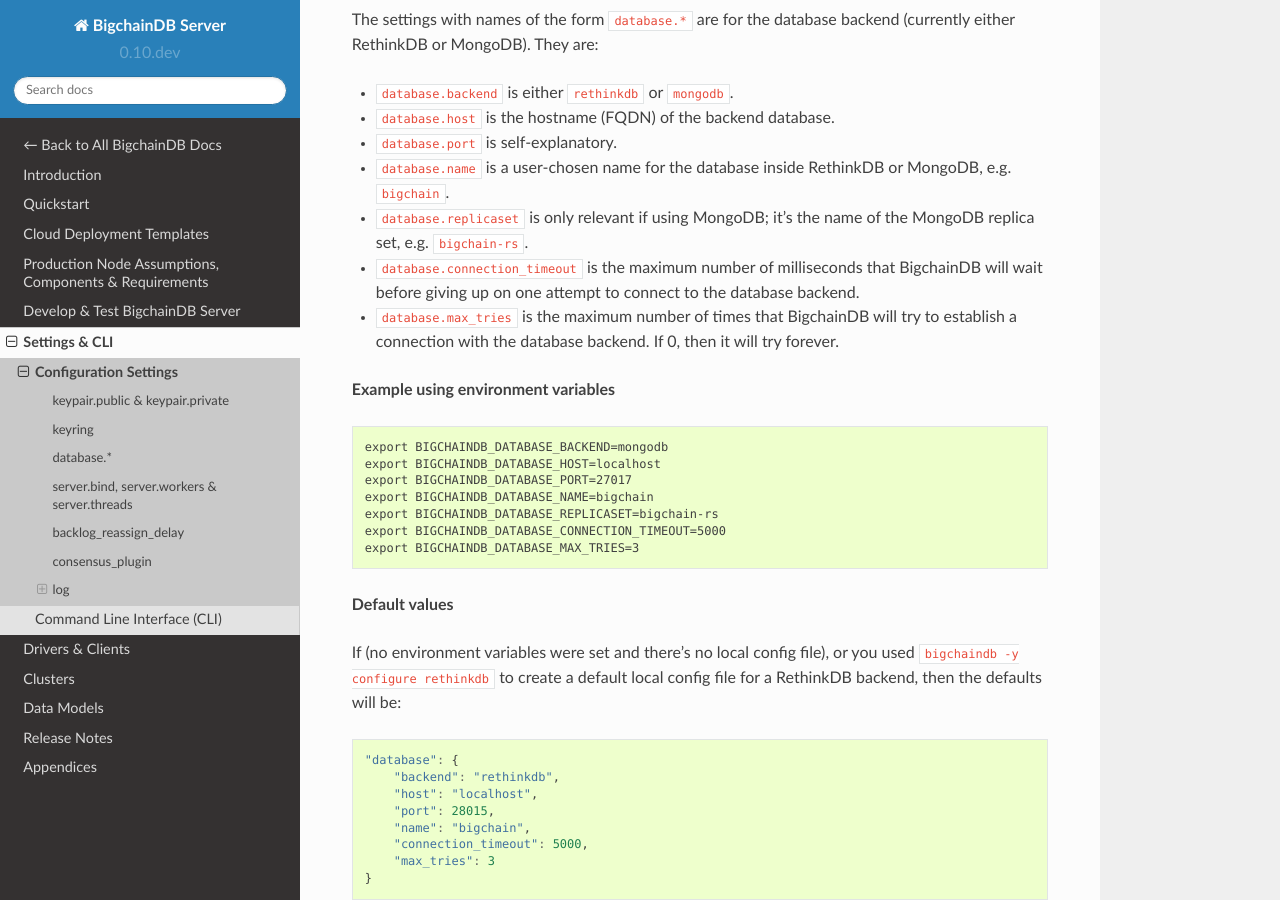
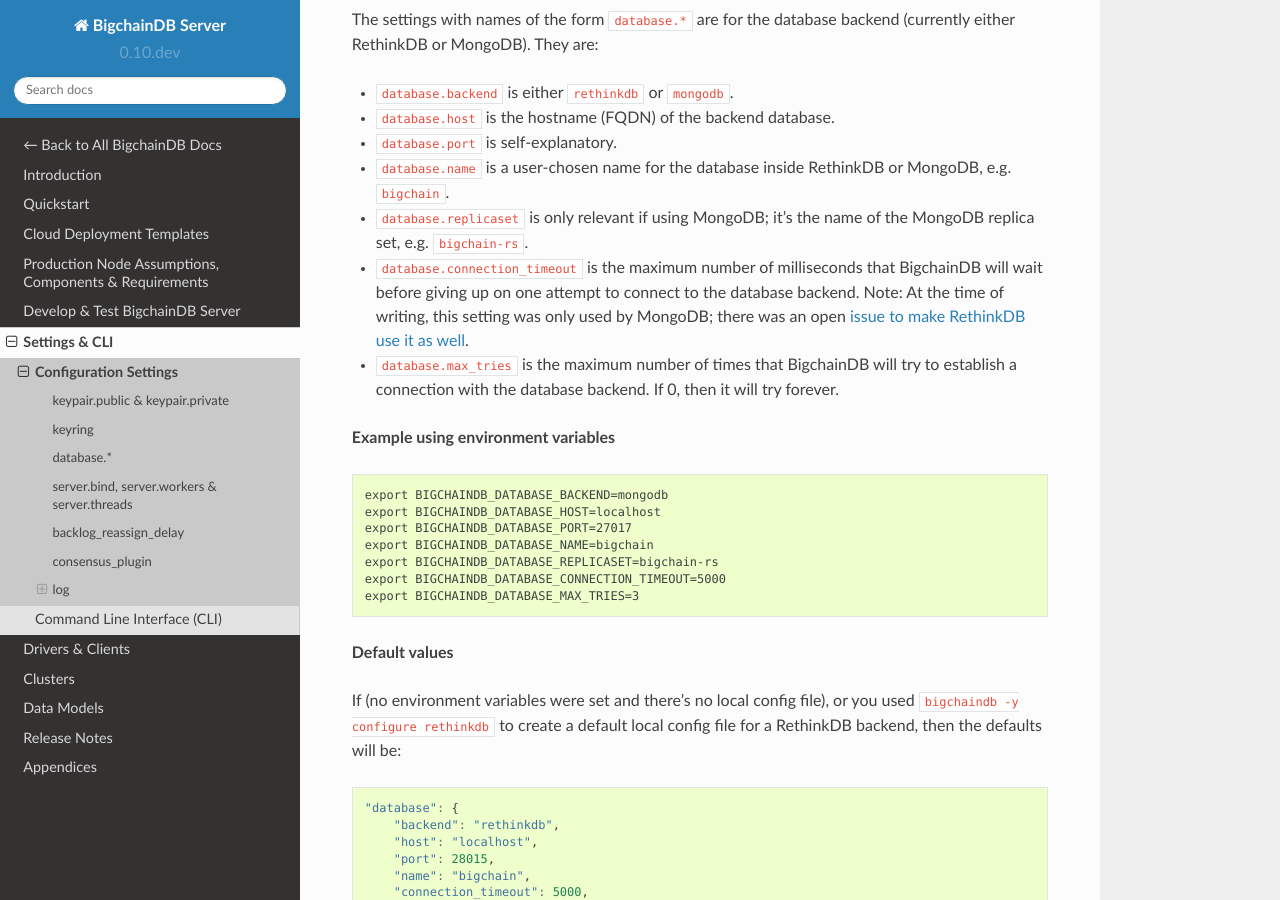
Before and after one commit to bigchaindb/bigchaindb, a Sphinx documentation site: the page built from docs/server/source/server-reference/configuration.md, in a window 1280 px wide and 900 px high, scrolled down 2525 px. Built offline with Sphinx 7.4.7 and the Read the Docs theme 2.0.0, drawn with Linux system fonts in a browser that asks for light colours; pages that are not in the unit, such as notebooks, are missing from menus.

Commit message:
docs: noted that rethinkdb doesn't use database.connection_timeout setting yet

```diff
--- a/docs/server/source/server-reference/configuration.md
+++ b/docs/server/source/server-reference/configuration.md
@@ -97,7 +97,7 @@
 * `database.port` is self-explanatory.
 * `database.name` is a user-chosen name for the database inside RethinkDB or MongoDB, e.g. `bigchain`.
 * `database.replicaset` is only relevant if using MongoDB; it's the name of the MongoDB replica set, e.g. `bigchain-rs`.
-* `database.connection_timeout` is the maximum number of milliseconds that BigchainDB will wait before giving up on one attempt to connect to the database backend.
+* `database.connection_timeout` is the maximum number of milliseconds that BigchainDB will wait before giving up on one attempt to connect to the database backend. Note: At the time of writing, this setting was only used by MongoDB; there was an open [issue to make RethinkDB use it as well](https://github.com/bigchaindb/bigchaindb/issues/1337).
 * `database.max_tries` is the maximum number of times that BigchainDB will try to establish a connection with the database backend. If 0, then it will try forever.
 
 **Example using environment variables**
```
